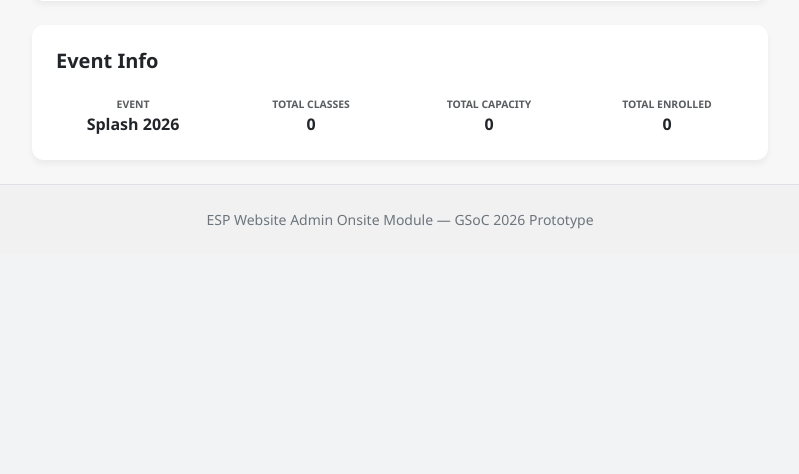
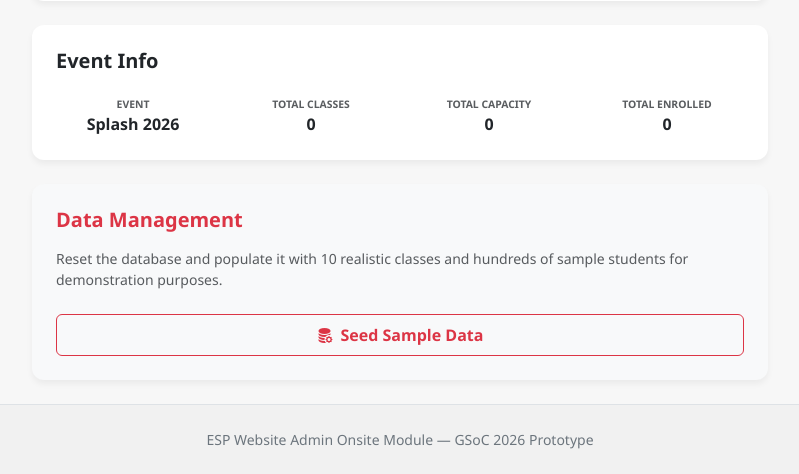
Before and after one commit to anandmahadevv/Learning-Unlimited-Admin-Onsite-Webapp, a Django app: page /settings/ in a window 1280 px wide. Shown: the part 724-1198 px from the top of the page, without its empty margins (240-1039 px from the left). Before the commit the page ends 953 px from the top, so only its background shows below. Run offline with Django 4.2, Linux system fonts and the light colour scheme.

Commit message:
Add Seed Sample Data feature to Settings page

```diff
--- a/onsite/templates/onsite/settings.html
+++ b/onsite/templates/onsite/settings.html
@@ -58,7 +58,7 @@
         </div>
 
         <!-- CARD 3 - Event Info -->
-        <div class="card p-4">
+        <div class="card p-4 mb-4">
             <h5 class="fw-bold text-navy mb-4">Event Info</h5>
             <div class="row g-4 text-center">
                 <div class="col-6 col-md-3">
@@ -79,6 +79,15 @@
                 </div>
             </div>
         </div>
+
+        <!-- CARD 4 - Data Management -->
+        <div class="card p-4 border-danger-subtle bg-light">
+            <h5 class="fw-bold text-danger mb-3">Data Management</h5>
+            <p class="text-muted small mb-4">Reset the database and populate it with 10 realistic classes and hundreds of sample students for demonstration purposes.</p>
+            <button class="btn btn-outline-danger w-100 py-2 fw-bold" id="seedDataBtn" onclick="if(confirm('This will DELETE all current classes and students. Proceed?')) seedSampleData()">
+                <i class="bi bi-database-fill-gear me-2"></i>Seed Sample Data
+            </button>
+        </div>
     </div>
 </div>
 {% endblock %}
--- a/onsite/urls.py
+++ b/onsite/urls.py
@@ -14,4 +14,5 @@ urlpatterns = [
     path('api/students/<int:enrollment_id>/toggle-checkin/', views.api_toggle_student_checkin, name='api_toggle_student_checkin'),
     path('api/classes/<int:class_id>/update-cap/', views.api_update_cap, name='api_update_cap'),
     path('api/settings/', views.api_settings, name='api_settings'),
+    path('api/seed-data/', views.api_seed_data, name='api_seed_data'),
 ]
--- a/onsite/views.py
+++ b/onsite/views.py
@@ -1,4 +1,5 @@
 import json
+import random
 from django.shortcuts import render, get_object_or_404
 from django.http import JsonResponse
 from django.views.decorators.csrf import csrf_exempt
@@ -152,3 +153,61 @@ def api_settings(request):
         "default_overenrollment_cap": settings.default_overenrollment_cap,
         "event_name": settings.event_name
     })
+
+@csrf_exempt
+def api_seed_data(request):
+    if request.method == "POST":
+        # Clear existing data
+        ESP_Class.objects.all().delete()
+        Enrollment.objects.all().delete()
+        OnsiteSettings.objects.filter(id=1).delete()
+
+        # Create settings
+        OnsiteSettings.objects.create(
+            id=1,
+            global_registration_open=True,
+            default_overenrollment_cap=5,
+            event_name="Splash 2026"
+        )
+
+        classes_data = [
+            {"name": "Introduction to Machine Learning", "teacher": "Dr. Sarah Chen", "room": "101", "cap": 30, "over": 35, "start": "9:00 AM", "end": "10:30 AM", "cat": "Computer Science", "enrolled_count": 28, "checked_in_count": 22, "teacher_checked": True, "reg_open": False},
+            {"name": "Creative Writing Workshop", "teacher": "Mr. James Patel", "room": "202", "cap": 20, "over": 22, "start": "9:00 AM", "end": "10:30 AM", "cat": "English", "enrolled_count": 14, "checked_in_count": 8, "teacher_checked": True, "reg_open": True},
+            {"name": "Intro to Organic Chemistry", "teacher": "Dr. Emily Rodriguez", "room": "Lab A", "cap": 25, "over": 25, "start": "11:00 AM", "end": "12:30 PM", "cat": "Science", "enrolled_count": 25, "checked_in_count": 0, "teacher_checked": False, "reg_open": False},
+            {"name": "Game Development with Unity", "teacher": "Ms. Priya Kumar", "room": "305", "cap": 20, "over": 22, "start": "11:00 AM", "end": "12:30 PM", "cat": "Computer Science", "enrolled_count": 10, "checked_in_count": 10, "teacher_checked": True, "reg_open": True},
+            {"name": "Philosophy of Ethics", "teacher": "Prof. David Lee", "room": "Auditorium", "cap": 50, "over": 55, "start": "1:00 PM", "end": "2:30 PM", "cat": "Humanities", "enrolled_count": 32, "checked_in_count": 15, "teacher_checked": True, "reg_open": True},
+            {"name": "Robotics and Automation", "teacher": "Mr. Ankit Shah", "room": "Lab B", "cap": 15, "over": 15, "start": "1:00 PM", "end": "2:30 PM", "cat": "Engineering", "enrolled_count": 15, "checked_in_count": 15, "teacher_checked": True, "reg_open": False},
+            {"name": "Introduction to Economics", "teacher": "Ms. Laura Wong", "room": "210", "cap": 35, "over": 38, "start": "2:45 PM", "end": "4:15 PM", "cat": "Social Science", "enrolled_count": 5, "checked_in_count": 0, "teacher_checked": False, "reg_open": True},
+            {"name": "Painting and Mixed Media Art", "teacher": "Mr. Carlos Rivera", "room": "Art Room", "cap": 18, "over": 20, "start": "2:45 PM", "end": "4:15 PM", "cat": "Arts", "enrolled_count": 18, "checked_in_count": 12, "teacher_checked": True, "reg_open": False},
+            {"name": "Astrophysics for Beginners", "teacher": "Dr. Neha Singh", "room": "112", "cap": 30, "over": 33, "start": "9:00 AM", "end": "10:30 AM", "cat": "Science", "enrolled_count": 22, "checked_in_count": 18, "teacher_checked": True, "reg_open": True},
+            {"name": "Public Speaking and Debate", "teacher": "Ms. Rachel Kim", "room": "Theater", "cap": 40, "over": 45, "start": "11:00 AM", "end": "12:30 PM", "cat": "Communication", "enrolled_count": 38, "checked_in_count": 20, "teacher_checked": False, "reg_open": True}
+        ]
+
+        names = ["Alice", "Bob", "Charlie", "Diana", "Ethan", "Fiona", "George", "Hannah", "Ian", "Julia"]
+        last_names = ["Smith", "Johnson", "Williams", "Brown", "Jones", "Garcia", "Miller", "Davis", "Rodriguez", "Martinez"]
+
+        for data in classes_data:
+            c = ESP_Class.objects.create(
+                name=data["name"],
+                teacher_name=data["teacher"],
+                teacher_checked_in=data["teacher_checked"],
+                room=data["room"],
+                capacity=data["cap"],
+                overenrollment_cap=data["over"],
+                registration_open=data["reg_open"],
+                start_time=data["start"],
+                end_time=data["end"],
+                category=data["cat"]
+            )
+
+            for i in range(data["enrolled_count"]):
+                is_checked_in = i < data["checked_in_count"]
+                Enrollment.objects.create(
+                    esp_class=c,
+                    student_name=f"{random.choice(names)} {random.choice(last_names)}",
+                    student_grade=random.randint(9, 12),
+                    checked_in=is_checked_in
+                )
+
+        return JsonResponse({"message": f"Successfully seeded {len(classes_data)} classes"})
+    return JsonResponse({"error": "POST method required"}, status=400)
--- a/static/onsite/js/onsite.js
+++ b/static/onsite/js/onsite.js
@@ -532,3 +532,34 @@ function exportCSV() {
     document.body.removeChild(a);
     showToast('Exporting CSV...', 'success');
 }
+
+/**
+ * 8. Seed sample data
+ */
+async function seedSampleData() {
+    const btn = document.getElementById('seedDataBtn');
+    if (btn) btn.disabled = true;
+
+    showToast('Resetting and seeding data...', 'success');
+
+    try {
+        const response = await fetch('/onsite/api/seed-data/', {
+            method: 'POST'
+        });
+        const data = await response.json();
+
+        if (response.ok) {
+            showToast(data.message, 'success');
+            // Refresh counts
+            setTimeout(() => {
+                location.reload();
+            }, 1000);
+        } else {
+            showToast(data.error || 'Failed to seed data.', 'danger');
+        }
+    } catch (e) {
+        showToast('Network error.', 'danger');
+    } finally {
+        if (btn) btn.disabled = false;
+    }
+}
```
